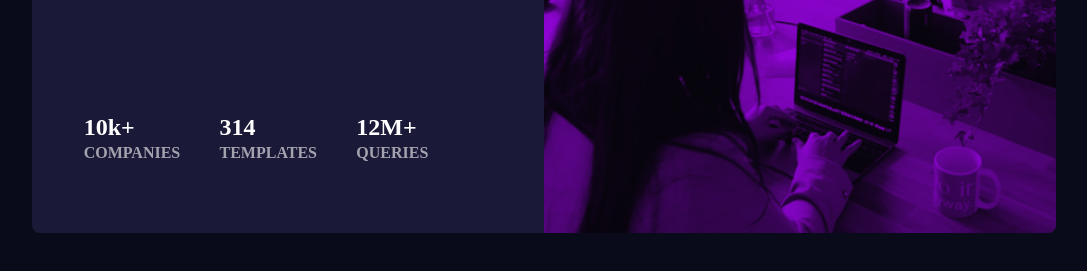
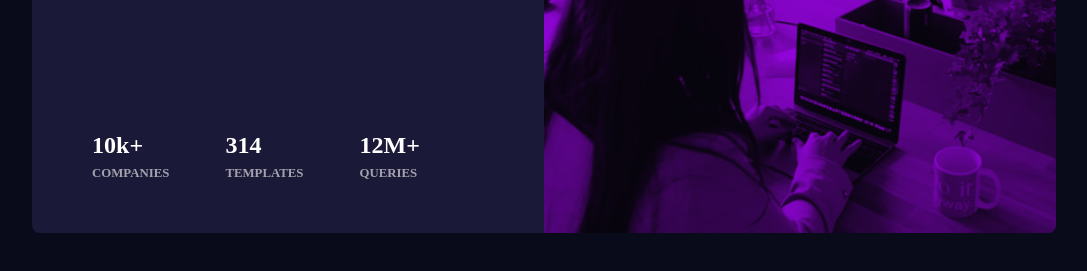
Before and after one commit to hirszaki/Stats-preview-card-component, a plain HTML site: page index.html in a window 1280 px wide. Shown: the part 407-678 px from the top of the page, without its empty margins (96-1183 px from the left). Drawn offline with Linux system fonts and the light colour scheme.

Commit message:
delate tag h2

```diff
--- a/css/style.css
+++ b/css/style.css
@@ -15,7 +15,7 @@
 	background-color: hsl(244, 38%, 16%);
 }
 
-picture {
+.picture {
 	width: 90vw;
 	height: 40vh;
 	background-image: url('../img/image-header-mobile.jpg');
@@ -48,10 +48,6 @@
 	margin-bottom: 0.5rem;
 }
 
-h2 {
-	color: hsl(0, 0%, 100%);
-}
-
 span {
 	color: hsl(281, 100%, 50%);
 }
@@ -71,13 +67,16 @@
 	align-items: center;
 }
 
-.text h2 {
+.text p {
 	margin-top: 0.5rem;
+	font-size: 1.5rem;
+	font-weight: bold;
+	color: hsl(0, 0%, 100%);
 }
 
-.text p {
+.text span {
 	text-transform: uppercase;
-	font-size: 1rem;
+	font-size: 0.8rem;
 	margin: 0;
 	color: hsla(0, 0%, 100%, 0.6);
 }
@@ -91,7 +90,7 @@
 		flex-direction: row-reverse;
 	}
 
-	picture {
+	.picture {
 		width: 50vw;
 		height: 60vh;
 		background-image: url('../img/image-header-desktop.jpg');
@@ -128,11 +127,11 @@
 		margin-bottom: 3rem;
 	}
 
-	h2 {
+	.text p {
 		text-align: left;
 	}
 
-	.text p {
+	.text span {
 		text-align: left;
 	}
 }
--- a/index.html
+++ b/index.html
@@ -14,7 +14,7 @@
 
 <body>
     <main>
-        <picture></picture>
+        <div class="picture"></div>
         <section>
             <header>
                 <h1>Get <span>insights</span> that help your business grow.</h1>
@@ -23,17 +23,9 @@
                     and overall efficiency.</p>
             </header>
             <div class="text">
-                <h2>10k+
-                    <p>companies</p>
-                </h2>
-
-                <h2>314
-                    <p>templates</p>
-                </h2>
-
-                <h2>12M+
-                    <p>queries</p>
-                </h2>
+                <p>10k+ <br><span>companies</span></p>
+                <p>314<br><span>templates</span> </p>
+                <p>12M+<br><span>queries</span></p>
             </div>
         </section>
     </main>
```
